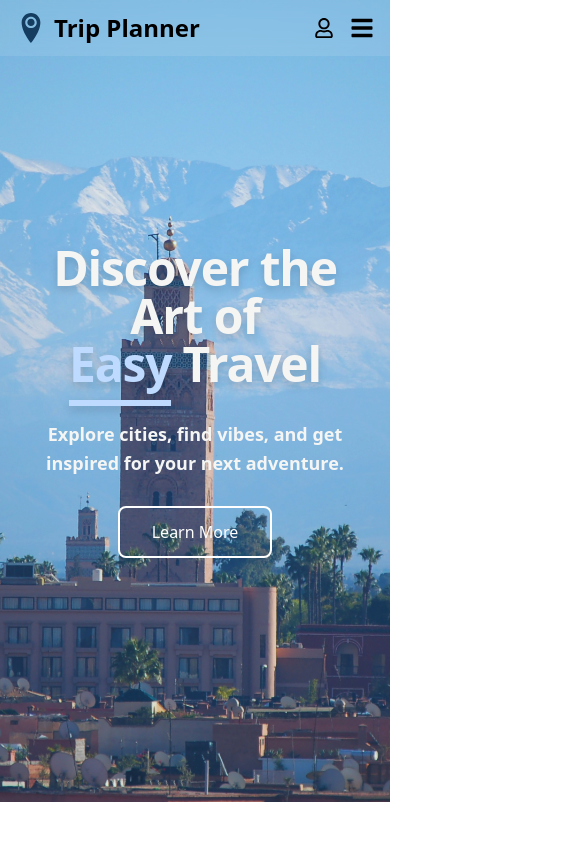
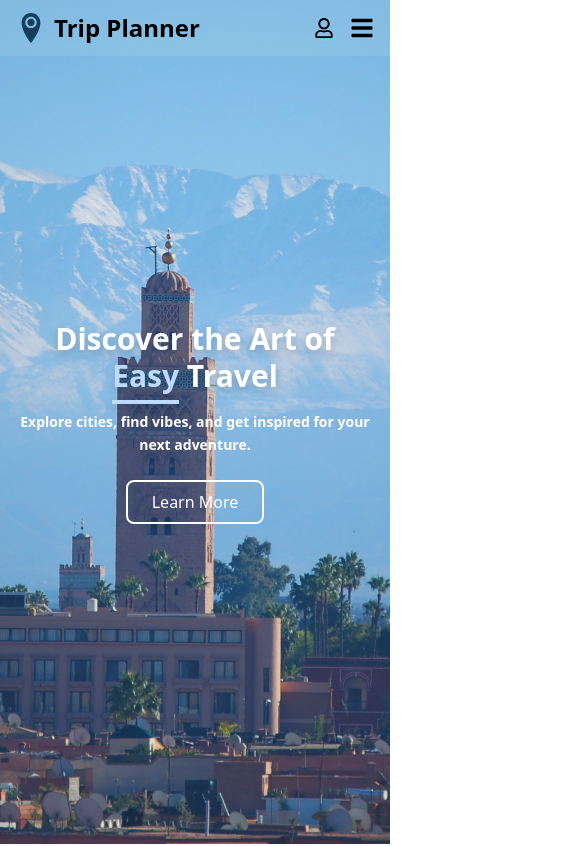
Before and after one commit to xieumar/alx_capstone-project, a React (Vite) app: page / in a window 390 px wide. Shown: the top 846 px of the page, 585 px wide, since content can reach past the window. Built offline with nearby package versions, Linux system fonts and the light colour scheme.

Commit message:
modified hero section to be responsive and added motion for react

```diff
--- a/package.json
+++ b/package.json
@@ -20,6 +20,7 @@
     "formik": "^2.4.6",
     "leaflet": "^1.9.4",
     "moment": "^2.30.1",
+    "motion": "^12.23.12",
     "node-fetch": "^3.3.2",
     "react": "^19.0.0-rc.1",
     "react-dom": "^19.0.0-rc.1",
--- a/src/components/Hero.jsx
+++ b/src/components/Hero.jsx
@@ -1,35 +1,55 @@
 import React from "react";
+import { motion } from "framer-motion";
 import heroImage from "../assets/Hero-img.jpg";
 
 function Hero() {
   return (
-    <div
-      className="relative h-[95vh] w-full bg-center bg-cover flex items-center justify-center"
+    <section
+      className="relative h-screen w-screen flex items-center justify-center bg-cover bg-center"
       style={{ backgroundImage: `url(${heroImage})` }}
     >
-      {/* Overlay for sleek readability */}
+      {/* Overlay */}
       <div className="absolute inset-0 bg-blue-400/20" />
 
       {/* Content */}
-      <div className="relative text-center text-stone-100 max-w-2xl px-6">
-        <h1 className="text-5xl md:text-6xl font-semibold tracking-tight drop-shadow-lg">
-         Discover the Art of <br /> <span className=" text-blue-200 pb-1 border-b-[6px] border-b-blue-200 ">Easy</span> Travel
-        </h1>
-        <p className="mt-8 text-lg md:text-xl font-semibold leading-relaxed">
+      <div className="relative flex flex-col items-center justify-center text-center text-white px-4 sm:px-6 lg:px-12 w-full max-w-full">
+        <motion.h1
+          className="text-3xl sm:text-4xl md:text-5xl lg:text-6xl font-bold drop-shadow-lg leading-tight"
+          initial={{ opacity: 0, y: 50 }}
+          animate={{ opacity: 1, y: 0 }}
+          transition={{ duration: 1, ease: "easeOut" }}
+        >
+          Discover the Art of <br />
+          <span className="text-blue-200 border-b-4 sm:border-b-8 border-blue-200 pb-1">
+            Easy
+          </span>{" "}
+          Travel
+        </motion.h1>
+
+        <motion.p
+          className="mt-4 sm:mt-6 text-sm sm:text-base md:text-lg lg:text-xl font-semibold leading-relaxed max-w-3xl"
+          initial={{ opacity: 0, y: 20 }}
+          animate={{ opacity: 1, y: 0 }}
+          transition={{ delay: 1, duration: 1, ease: "easeOut" }}
+        >
           Explore cities, find vibes, and get inspired for your next adventure.
-        </p>
+        </motion.p>
 
-        {/* Button */}
-        <div className="mt-7 flex justify-center">
-          <button className="relative px-8 py-3 border-2 border-white text-white rounded-lg overflow-hidden transition-all duration-500 z-10 group">
+        <motion.div
+          className="mt-6 flex justify-center"
+          initial={{ opacity: 0, scale: 0.8 }}
+          animate={{ opacity: 1, scale: 1 }}
+          transition={{ delay: 1.5, duration: 0.6, ease: "easeOut" }}
+        >
+          <button className="relative px-6 sm:px-8 py-2 sm:py-3 border-2 border-white text-white rounded-lg overflow-hidden group">
             <span className="relative z-10 transition-colors duration-500 group-hover:text-[#143D60]">
               Learn More
             </span>
             <span className="absolute top-0 left-0 w-0 h-full bg-white transition-all duration-500 group-hover:w-full z-0"></span>
           </button>
-        </div>
+        </motion.div>
       </div>
-    </div>
+    </section>
   );
 }
 
--- a/src/index.css
+++ b/src/index.css
@@ -5,3 +5,9 @@
   font-weight: 400;
 
 }
+html, body, #root {
+  margin: 0;
+  padding: 0;
+  width: 100%;
+  overflow-x: hidden; /* prevents horizontal scroll */
+}
--- a/src/pages/Home.jsx
+++ b/src/pages/Home.jsx
@@ -6,12 +6,12 @@ import Testimonials from '../components/Testimonials'
 
 function Home() {
   return (
-    <>
-        <Hero />
+    <div className=" w-[100vw]">
+       <Hero />
         <PopularDestinations />
         <TravelGuides />
         <Testimonials />
-    </>
+    </div>
   )
 }
 
```
Also changed, not shown: 1 other file (tests, documents, lock files or other folders).
